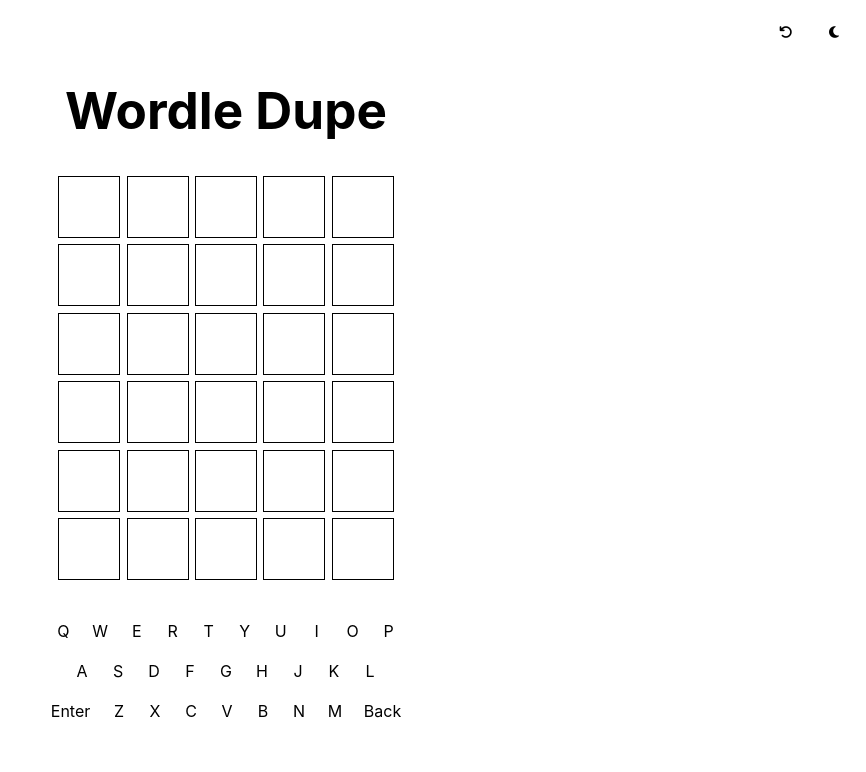
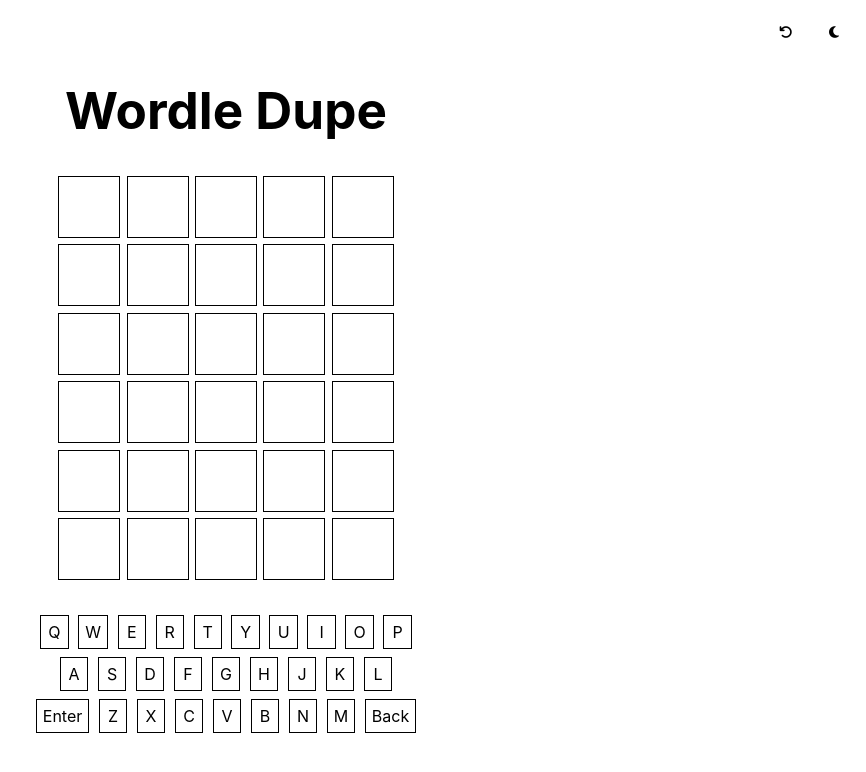
Before and after one commit to arc-menace/WordleDupe, a Vue app: page / in a window 1280 px wide. Shown: the top 772 px of the page, without its empty margins (414-1280 px from the left). Built offline with nearby package versions, Linux system fonts and the light colour scheme.

Commit message:
fix lightmode keyboard buttons and add keyboard hightlighting

```diff
--- a/src/components/KeyboardKey.vue
+++ b/src/components/KeyboardKey.vue
@@ -28,6 +28,23 @@
     .key {
         border: 1px solid var(--main-text-dark);
     }
+
+    [theme='dark']
+    .key:hover {
+        background-color: var(--main-text-dark);
+        color: var(--main-bg-dark);
+    }
+
+    [theme='light']
+    .key {
+        border: 1px solid var(--main-text);
+    }
+
+    [theme='light']
+    .key:hover {
+        background-color: var(--main-text);
+        color: var(--main-bg);
+    }
 </style>
 
 <template>
```
